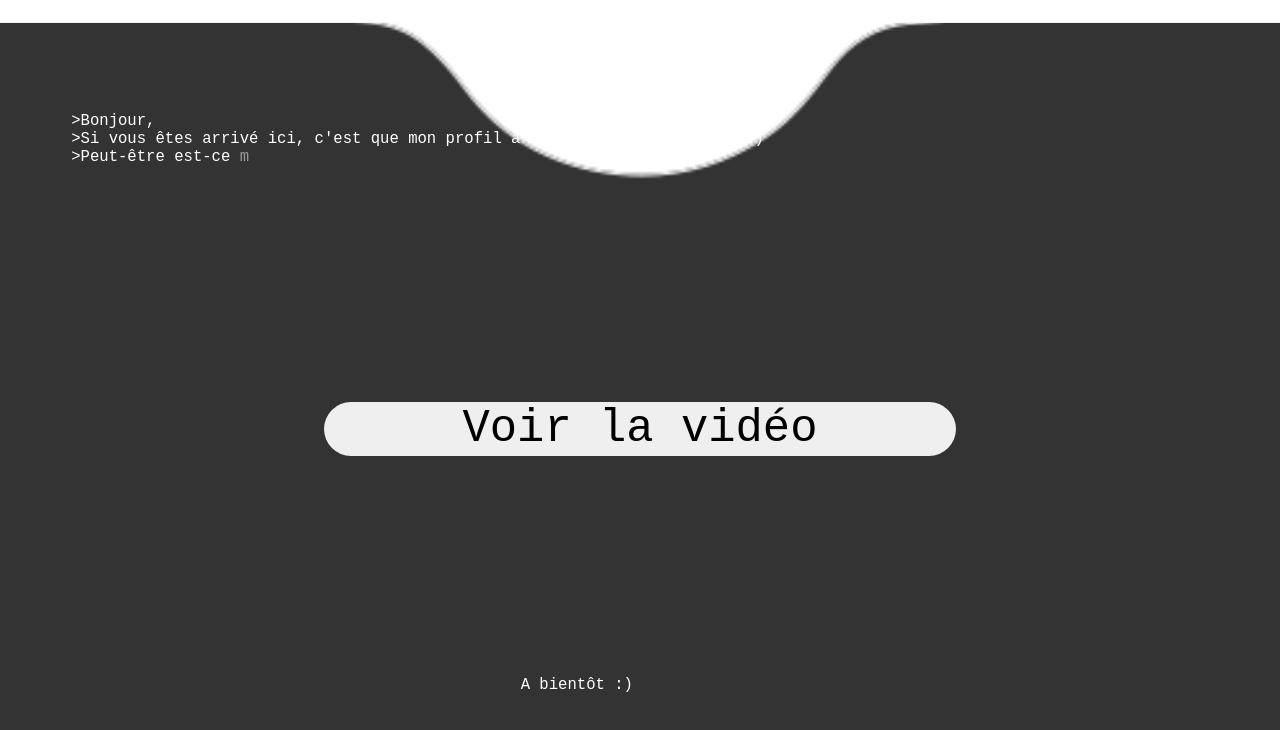
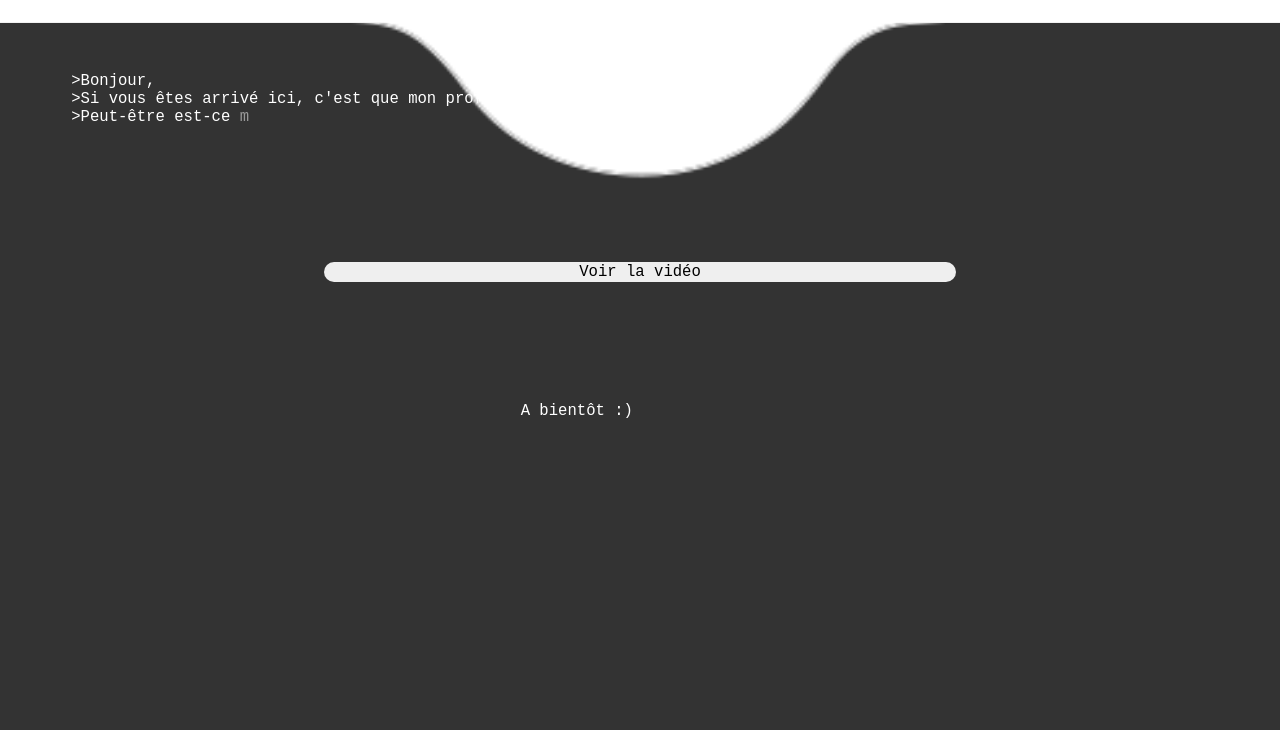
Before and after one commit to robinkohlanta/robinkohlanta.github.io, a plain HTML site: page index.html in a window 1280 px wide. Shown: the part 34-764 px from the top of the page. Drawn offline with nearby package versions, Linux system fonts and the light colour scheme.

Commit message:
Add button video

```diff
--- a/style.css
+++ b/style.css
@@ -10,7 +10,7 @@ body {
   margin: 7vh auto auto auto;
   text-align: left;
   color: white;
-  padding-top: 90px;
+  padding-top: 50px;
 }
 
 .message-fin {
@@ -58,12 +58,12 @@ video {
 
 #videoButton {
   width: 50%;
-      left: 25%;
-      position: relative;
-      font-family: monospace;
-      font-size: 3.5em;
-      border: 1px white;
-      border-radius: 30px;
-      margin-top: 200px;
-      margin-bottom: 200px;
+  left: 25%;
+  position: relative;
+  font-family: monospace;
+  font-size: 1.2em;
+  border: 1px white;
+  border-radius: 30px;
+  margin-top: 100px;
+  margin-bottom: 100px;
 }
```
